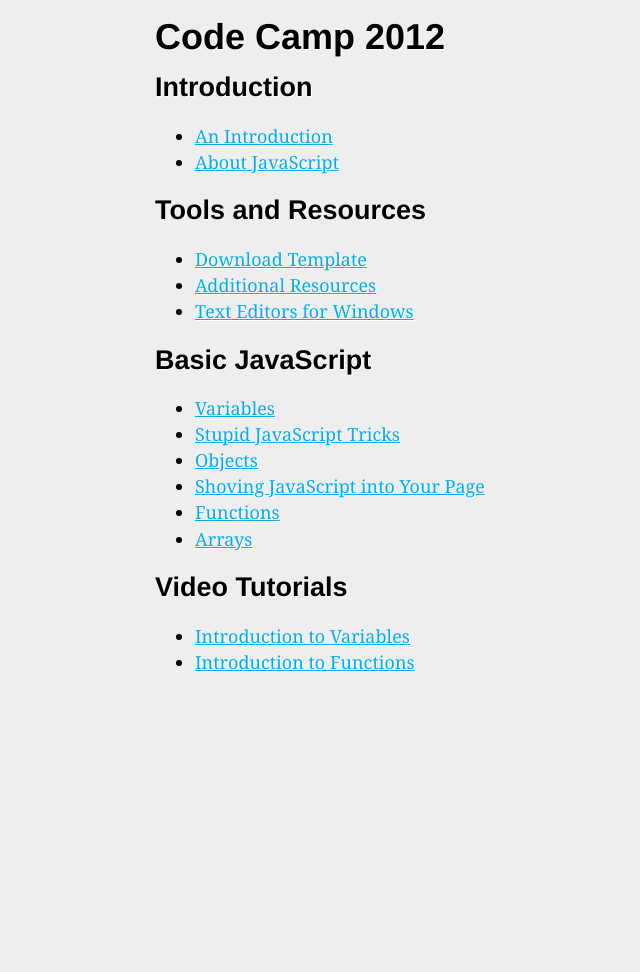
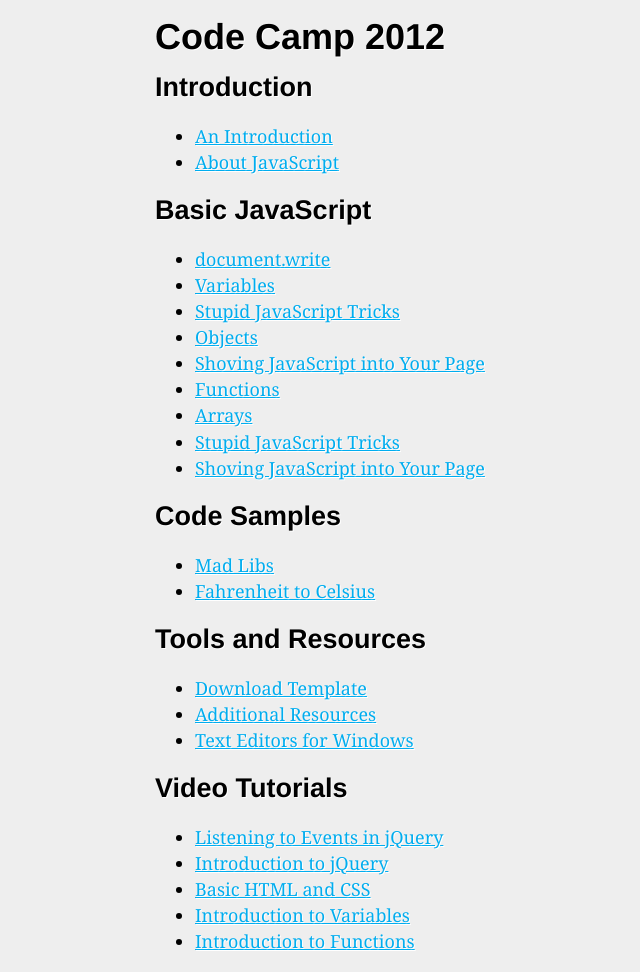
Before and after one commit to scholarsnyc/code-camp, a Jekyll site: the page built from index.html, in a window 1280 px wide. Shown: the whole page, without its empty margins (210-850 px from the left). Built offline with Jekyll 4.4.1, drawn with Linux system fonts in a browser that asks for light colours; before the commit the page ends 900 px from its top, so only the background shows below that.

Commit message:
Add in Day Three videos

```diff
--- a/_config.yml
+++ b/_config.yml
@@ -1,4 +1,4 @@
 auto: true
 server: true
 pygments: true
-permalink: /:categories/:title
+permalink: none
--- a/_layouts/default.html
+++ b/_layouts/default.html
@@ -3,7 +3,7 @@
 <head>
 	<meta charset=utf-8 />
 	<meta name="viewport" content="width=device-width, initial-scale=1.0">
-	<title>{% if page.title %} {{ page.title }} | {% endif %} Scholars' Academy Code Camp</title>
+	<title>{% if page.title %} {{ page.title }} | {% endif %}Scholars' Academy Code Camp</title>
 	<link rel="stylesheet" href="/css/style.css">
 	<script src="/js/jquery-1.7.2.min.js"></script>
 </head>
--- /dev/null
+++ b/_layouts/video.html
@@ -0,0 +1,5 @@
+---
+layout: default
+---
+
+<iframe src="http://player.vimeo.com/video/{{page.video-id}}?byline=0&amp;portrait=0" width="500" height="281" frameborder="0" webkitAllowFullScreen mozallowfullscreen allowFullScreen></iframe>
--- /dev/null
+++ b/_posts/2012-07-25-basic-html-and-css.md
@@ -0,0 +1,7 @@
+---
+layout: video
+title: Basic HTML and CSS
+categories: videos
+video-id: 46380196
+tags: day2
+---
--- /dev/null
+++ b/_posts/2012-07-26-listing-to-events-in-jquery.md
@@ -0,0 +1,7 @@
+---
+layout: video
+title: Listening to Events in jQuery
+categories: videos
+video-id: 46380197
+tags: day3
+---
--- a/css/style.css
+++ b/css/style.css
@@ -54,3 +54,14 @@
 .container {
   margin: auto;
   width: 550px; }
+
+.gist pre {
+  word-break: normal;
+  word-wrap: normal;
+  white-space: nowrap; }
+.gist .gist-meta {
+  background-color: #eeeeee !important;
+  font-family: Menlo, Monaco, Consolas, "Courier New", monospace;
+  font-size: 12px !important; }
+  .gist .gist-meta a {
+    color: #0088bc !important; }
--- a/index.html
+++ b/index.html
@@ -6,26 +6,28 @@
 <h2>Introduction</h2>
 <ul>
 {% for post in site.categories.introduction %}
-	<li><span><a href="{{ post.url }}">{{ post.title }}</a></li>
+	<li><a href="{{ post.url }}">{{ post.title }}</a></li>
 {% endfor %}
+</ul>
+
+<h2>Basic JavaScript</h2>
+<ul>
+	{% for post in site.categories.javascript-basics %}<li><a href="{{ post.url }}">{{ post.title }}</a></li>{% endfor %}
+</ul>
+
+<h2>Code Samples</h2>
+<ul>
+	{% for code in site.categories.code %}<li><a href="{{ code.url }}">{{ code.title }}</a></li>{% endfor %}
 </ul>
 
 <h2>Tools and Resources</h2>
 <ul>
-	<li><a href="https://github.com/scholarsnyc/html-template/zipball/master" class="btn">Download Template</a></li>
+	<li><a href="https://github.com/scholarsnyc/html-template/zipball/master">Download Template</a></li>
 	<li><a href="/resources/additional-resources" class="btn">Additional Resources</a></li>
 	<li><a href="/resources/text-editors-for-windows" class="btn">Text Editors for Windows</a></li>
 </ul>
 
-<h2>Basic JavaScript</h2>
-<ul>
-{% for post in site.categories.javascript-basics %}
-	<li><span><a href="{{ post.url }}">{{ post.title }}</a></li>
-{% endfor %}
-</ul>
-
 <h2>Video Tutorials</h2>
 <ul>
-	<li><a href="https://vimeo.com/46313027">Introduction to Variables</a></li>
-	<li><a href="https://vimeo.com/46313028">Introduction to Functions</a></li>
+	{% for video in site.categories.videos %}<li><a href="{{ video.url }}">{{ video.title }}</a></li>{% endfor %}
 </ul>
```
Also changed, not shown: _layouts/code.html (added, +7 -0 lines), _posts/2012-07-22-getting-js-into-your-page.md (added, +53 -0 lines), _posts/2012-07-22-stupid-js-tricks.md (added, +46 -0 lines), _posts/2012-07-24-fahrenheit-to-celsius.md (added, +7 -0 lines), _posts/2012-07-24-introduction-to-functions.md (added, +7 -0 lines), _posts/2012-07-24-introduction-to-variables.md (added, +7 -0 lines), _posts/2012-07-25-document-write.md (added, +34 -0 lines), _posts/2012-07-25-madlibs.md (added, +7 -0 lines), _posts/2012-07-26-introduction-to-jquery.md (added, +7 -0 lines), scss/style.scss (+16 -0 lines).
